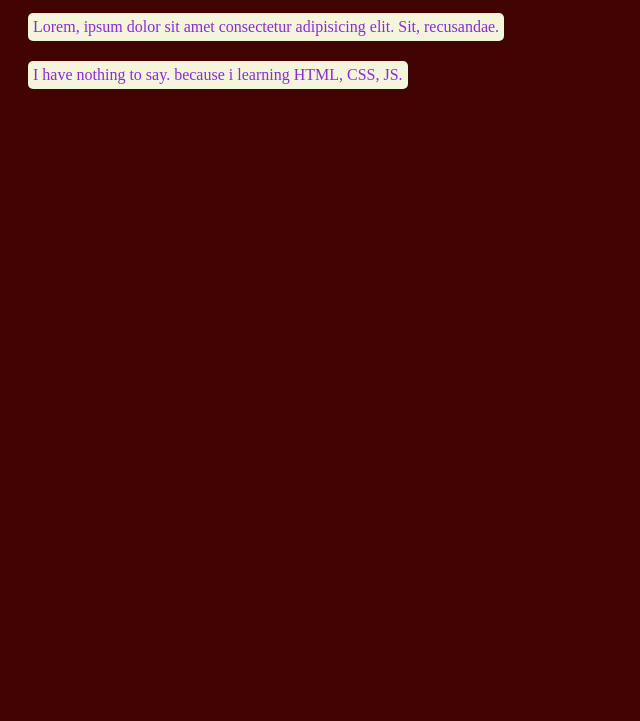
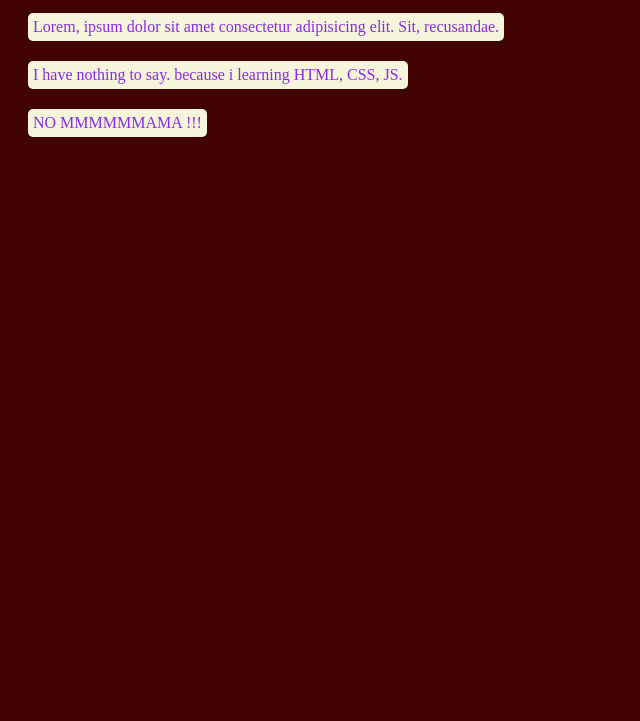
Before and after one commit to xrhridoy1/my-gui-repo, a plain HTML site: page index.html in a window 1280 px wide. Shown: the part 79-800 px from the top of the page, without its empty margins (0-640 px from the left). Drawn offline with Linux system fonts and the light colour scheme.

Commit message:
Update index.html

```diff
--- a/index.html
+++ b/index.html
@@ -10,6 +10,7 @@
   <h1>GitHub GUI repository</h1>
   <p>Lorem, ipsum dolor sit amet consectetur adipisicing elit. Sit, recusandae.</p>
   <P>I  have nothing to say. because i learning HTML, CSS, JS.</P>
+  <P>NO MMMMMMAMA !!!</P>
 
 </body>
 </html>
```
